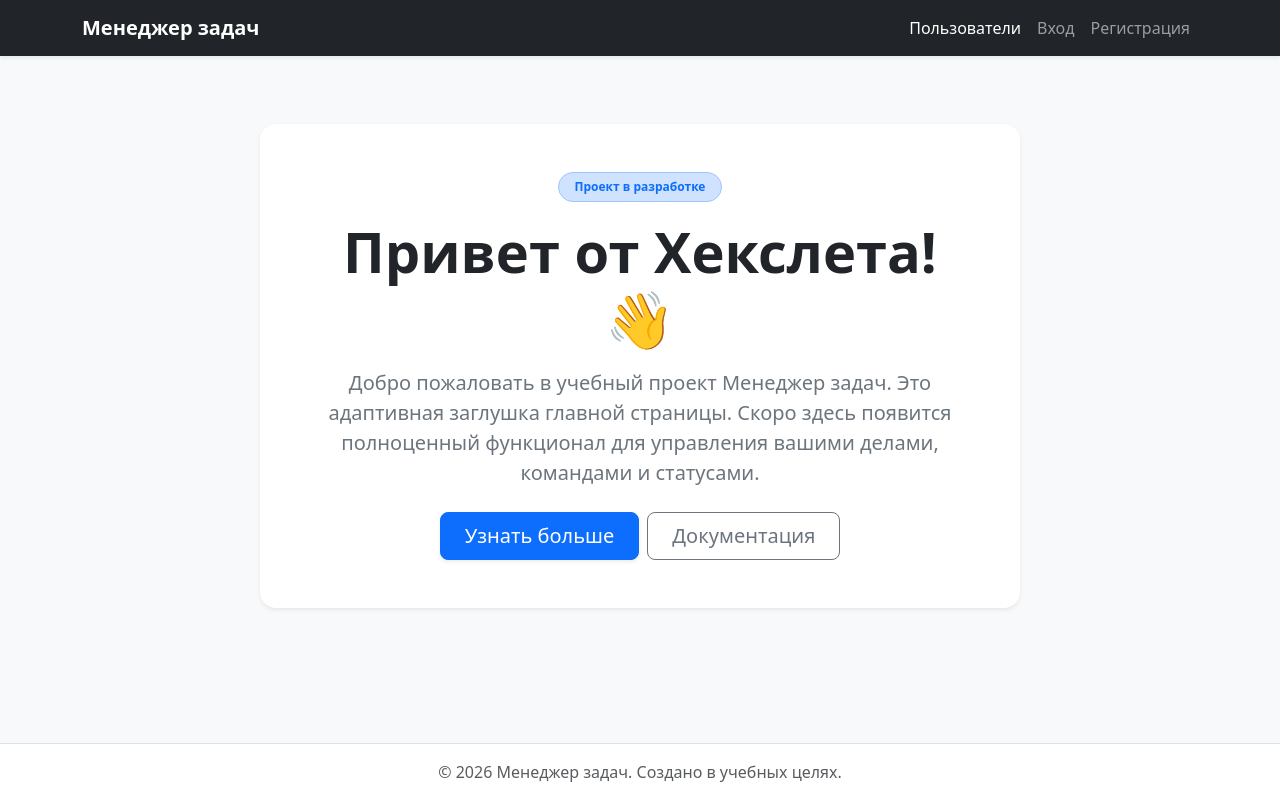
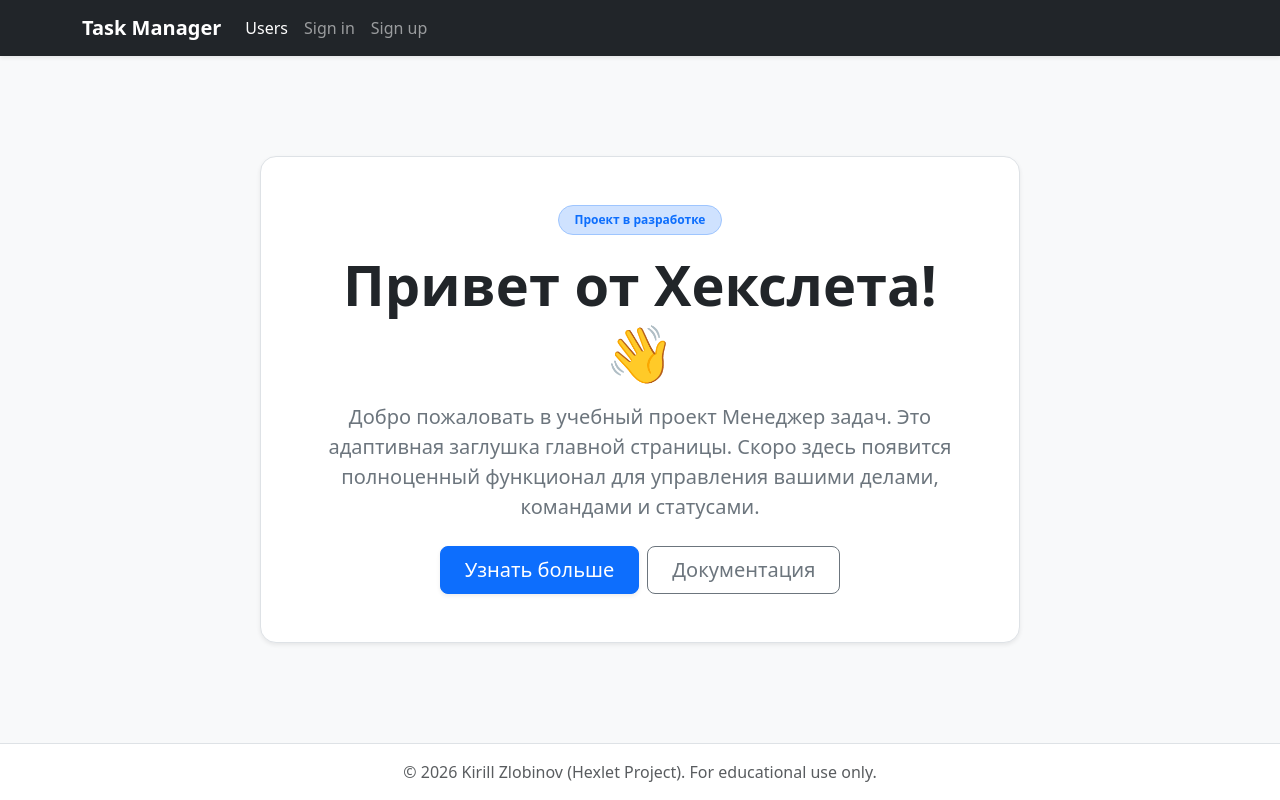
Before and after one commit to ZLOI27/python-project-52, a Django app: page / in a window 1280 px wide. Run offline with Django 5.2, Linux system fonts and the light colour scheme; some libraries are stand-ins or nearby versions.

Commit message:
add: translate, check, fix

```diff
--- a/manage.py
+++ b/manage.py
@@ -1,12 +1,13 @@
 #!/usr/bin/env python
 """Django's command-line utility for administrative tasks."""
+
 import os
 import sys
 
 
 def main():
     """Run administrative tasks."""
-    os.environ.setdefault('DJANGO_SETTINGS_MODULE', 'task_manager.settings')
+    os.environ.setdefault("DJANGO_SETTINGS_MODULE", "task_manager.settings")
     try:
         from django.core.management import execute_from_command_line
     except ImportError as exc:
@@ -18,5 +19,5 @@ def main():
     execute_from_command_line(sys.argv)
 
 
-if __name__ == '__main__':
+if __name__ == "__main__":
     main()
--- a/task_manager/asgi.py
+++ b/task_manager/asgi.py
@@ -11,6 +11,6 @@ import os
 
 from django.core.asgi import get_asgi_application
 
-os.environ.setdefault('DJANGO_SETTINGS_MODULE', 'task_manager.settings')
+os.environ.setdefault("DJANGO_SETTINGS_MODULE", "task_manager.settings")
 
 application = get_asgi_application()
--- a/task_manager/templates/index.html
+++ b/task_manager/templates/index.html
@@ -1,39 +1,39 @@
+{% load i18n %}
+{% load django_bootstrap5 %}
+
 <!DOCTYPE html>
-<html lang="ru" class="h-100">
+<html lang="ru">
 <head>
     <meta charset="UTF-8">
     <meta name="viewport" content="width=device-width, initial-scale=1.0">
-    <title>Менеджер задач</title>
-    <link href="https://cdn.jsdelivr.net/npm/bootstrap@5.3.3/dist/css/bootstrap.min.css" rel="stylesheet" integrity="sha384-QWTKZyjpPEjISv5WaRU9OFeRpok6YctnYmDr5pNlyT2bRjXh0JMhjY6hW+ALEwIH" crossorigin="anonymous">
+    <title>{% translate "Task Manager" %}</title>
+    {% bootstrap_css %}
 </head>
-<body class="d-flex flex-column h-100 bg-light">
+<body class="d-flex flex-column min-vh-100 bg-light">
 
-    <nav class="navbar navbar-expand-lg navbar-dark bg-dark shadow-sm">
+    <nav class="navbar navbar-expand navbar-dark bg-dark shadow-sm">
         <div class="container">
-            <a class="navbar-brand fw-bold" href="#">Менеджер задач</a>
-            <button class="navbar-toggler" type="button" data-bs-toggle="collapse" data-bs-target="#navbarNav" aria-controls="navbarNav" aria-expanded="false" aria-label="Toggle navigation">
-                <span class="navbar-toggler-icon"></span>
-            </button>
+            <a class="navbar-brand fw-bold" href="/">{% translate "Task Manager" %}</a>
             <div class="collapse navbar-collapse" id="navbarNav">
-                <ul class="navbar-nav ms-auto">
+                <ul class="navbar-nav me-auto">
                     <li class="nav-item">
-                        <a class="nav-link active" href="#">Пользователи</a>
+                        <a class="nav-link active" href="#">{% translate "Users" %}</a>
                     </li>
                     <li class="nav-item">
-                        <a class="nav-link" href="#">Вход</a>
+                        <a class="nav-link" href="#">{% translate "Sign in" %}</a>
                     </li>
                     <li class="nav-item">
-                        <a class="nav-link" href="#">Регистрация</a>
+                        <a class="nav-link" href="#">{% translate "Sign up" %}</a>
                     </li>
                 </ul>
             </div>
         </div>
     </nav>
 
-    <main class="flex-shrink-0 my-auto">
+    <main class="flex-grow-1 d-flex align-items-center">
         <div class="container text-center">
             <div class="row justify-content-center">
-                <div class="col-md-8 bg-white p-5 rounded-4 shadow-sm">
+                <div class="col-md-8 bg-white p-5 rounded-4 shadow-sm border">
                     <span class="badge bg-primary-subtle text-primary border border-primary-subtle rounded-pill px-3 py-2 mb-3 fw-semibold">Проект в разработке</span>
 
                     <h1 class="display-4 fw-bold text-dark mb-3">Привет от Хекслета! 👋</h1>
@@ -53,10 +53,9 @@
 
     <footer class="footer mt-auto py-3 bg-white border-top text-center text-muted">
         <div class="container">
-            <span>&copy; 2026 Менеджер задач. Создано в учебных целях.</span>
+            <span>&copy; 2026 Kirill Zlobinov (Hexlet Project). For educational use only.</span>
         </div>
     </footer>
 
-    <script src="https://cdn.jsdelivr.net/npm/bootstrap@5.3.3/dist/js/bootstrap.bundle.min.js" integrity="sha384-YvpcrYf0tY3lHB60NNkmXc5s9fDVZLESaAA55NDzOxhy9GkcIdslK1eN7N6jIeHz" crossorigin="anonymous"></script>
 </body>
 </html>
--- a/task_manager/urls.py
+++ b/task_manager/urls.py
@@ -14,12 +14,13 @@ Including another URLconf
     1. Import the include() function: from django.urls import include, path
     2. Add a URL to urlpatterns:  path('blog/', include('blog.urls'))
 """
+
 from django.contrib import admin
 from django.urls import path
 
 from task_manager import views
 
 urlpatterns = [
-    path('admin/', admin.site.urls),
-    path('', views.index, name='index'),
+    path("admin/", admin.site.urls),
+    path("", views.index, name="index"),
 ]
--- a/task_manager/views.py
+++ b/task_manager/views.py
@@ -2,4 +2,4 @@ from django.shortcuts import render
 
 
 def index(request):
-    return render(request, 'index.html')
+    return render(request, "index.html")
--- a/task_manager/wsgi.py
+++ b/task_manager/wsgi.py
@@ -11,6 +11,6 @@ import os
 
 from django.core.wsgi import get_wsgi_application
 
-os.environ.setdefault('DJANGO_SETTINGS_MODULE', 'task_manager.settings')
+os.environ.setdefault("DJANGO_SETTINGS_MODULE", "task_manager.settings")
 
 application = get_wsgi_application()
```
Also changed, not shown: task_manager/settings.py (+13 -2 lines), locale/ru/LC_MESSAGES/django.po (added), 2 other files.
